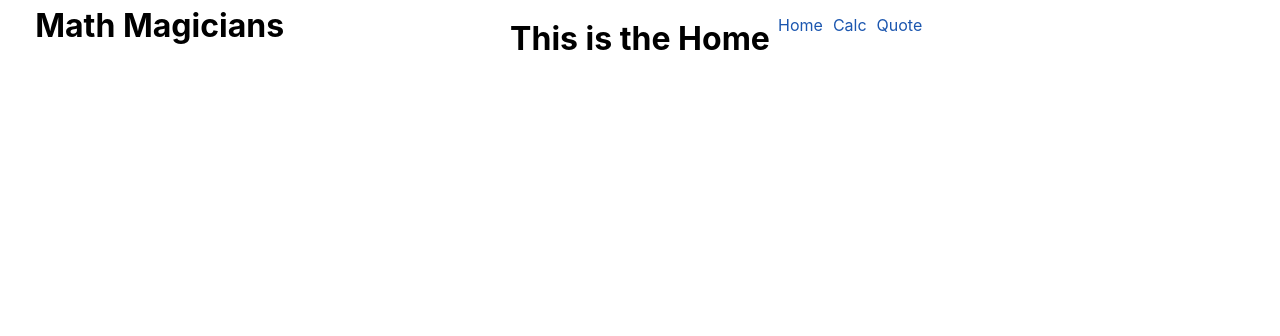
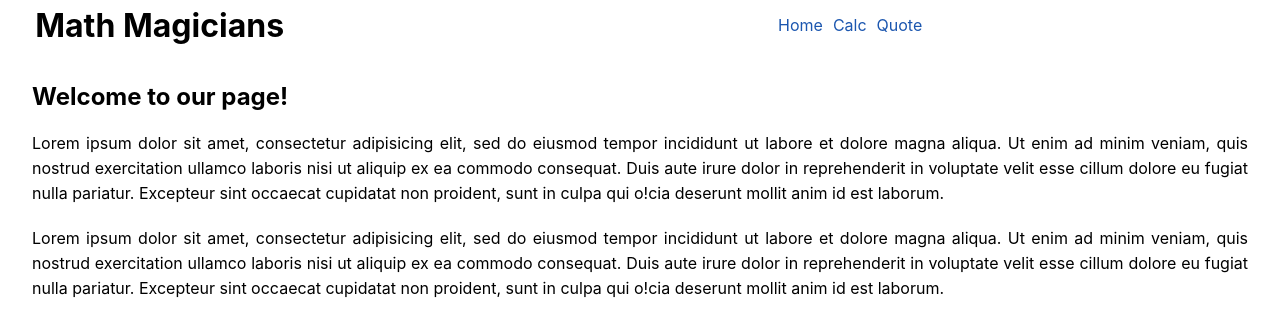
Before and after one commit to praz99/react_calculator, a React (Create React App) app: page / in a window 1280 px wide. Shown: the top 336 px of the page. Built offline with nearby package versions, Linux system fonts and the light colour scheme.

Commit message:
add contnet and style to home page

```diff
--- a/src/layouts/Home.js
+++ b/src/layouts/Home.js
@@ -1,5 +1,20 @@
+/* eslint-disable max-len */
+
+import React from 'react';
+import '../styles/Home.css';
+
 const Home = () => (
-  <h1>This is the Home</h1>
+  <div className="home">
+    <h2>Welcome to our page!</h2>
+    <p>
+      Lorem ipsum dolor sit amet, consectetur adipisicing elit, sed do eiusmod tempor incididunt ut labore et dolore magna aliqua. Ut enim ad minim veniam, quis nostrud exercitation ullamco laboris nisi ut aliquip ex ea commodo consequat. Duis aute irure dolor in reprehenderit in voluptate velit esse cillum dolore eu fugiat nulla pariatur. Excepteur sint occaecat cupidatat non proident, sunt in culpa qui o!cia deserunt mollit anim id est laborum.
+    </p>
+    <p>
+      Lorem ipsum dolor sit amet, consectetur adipisicing elit, sed do eiusmod tempor incididunt ut labore et dolore magna aliqua. Ut enim ad minim veniam, quis nostrud exercitation ullamco laboris nisi ut aliquip ex ea commodo consequat. Duis aute irure dolor in reprehenderit in voluptate velit esse cillum dolore eu fugiat nulla pariatur. Excepteur sint occaecat cupidatat non proident, sunt in culpa qui o!cia deserunt mollit anim id est laborum.
+    </p>
+  </div>
 );
 
 export default Home;
+
+/* eslint-enable max-len */
--- /dev/null
+++ b/src/styles/Home.css
@@ -0,0 +1,11 @@
+.home {
+  margin: 50px 2em 0 2em;
+  padding-top: 2em;
+}
+
+p {
+  margin-top: 20px;
+  line-height: 25px;
+  text-align: justify;
+  text-justify: inter-word;
+}
```
Also changed, not shown: 1 other file (tests, documents, lock files or other folders).
